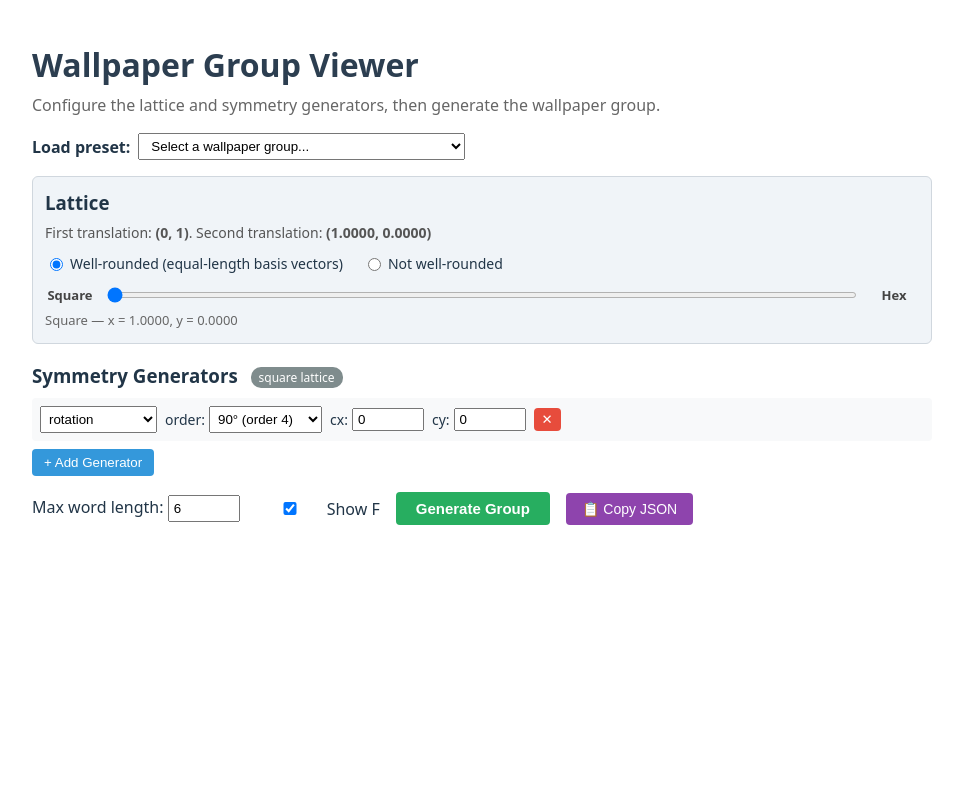
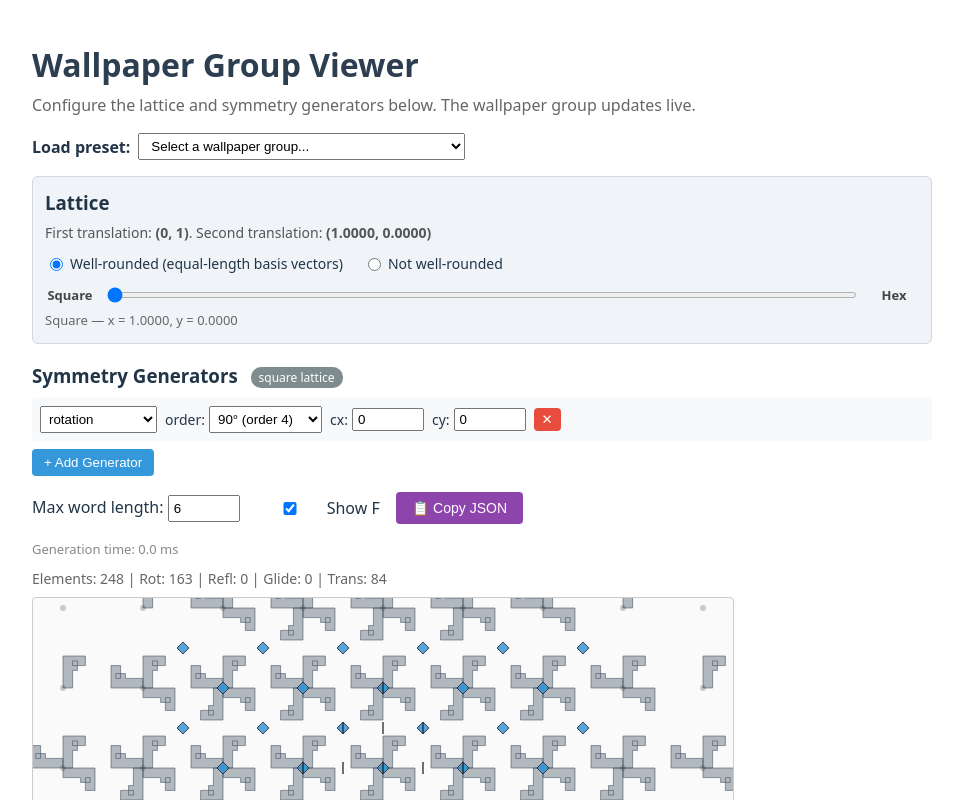
Before and after one commit to jacksonloper/yetanotherwallpaperviewer, a React (Vite) app: page / in a window 1280 px wide. Shown: the top 800 px of the page, without its empty margins (158-1121 px from the left). Built offline with nearby package versions, Linux system fonts and the light colour scheme.

Commit message:
Remove Generate Group button; auto-compute group live via useMemo with timing
Co-authored-by: jacksonloper <2056977+jacksonloper@users.noreply.github.com>
Agent-Logs-Url: https://github.com/jacksonloper/yetanotherwallpaperviewer/sessions/e340ee5d-656b-4b05-8246-a844a68cdc91

```diff
--- a/src/App.css
+++ b/src/App.css
@@ -210,15 +210,10 @@ h1 {
   padding: 4px;
 }
 
-.btn-generate {
-  background: #27ae60;
-  color: white;
-  border: none;
-  border-radius: 4px;
-  padding: 8px 20px;
-  cursor: pointer;
-  font-weight: bold;
-  font-size: 15px;
+.timing-info {
+  font-size: 13px;
+  color: #888;
+  margin-bottom: 8px;
 }
 
 .error-box {
--- a/src/App.jsx
+++ b/src/App.jsx
@@ -294,8 +294,6 @@ export default function App() {
     { type: 'rotation', order: 4, cx: '0', cy: '0' },
   ])
   const [maxWords, setMaxWords] = useState(6)
-  const [result, setResult] = useState(null)
-  const [error, setError] = useState(null)
   const [copySuccess, setCopySuccess] = useState(false)
   const [showF, setShowF] = useState(true)
   const [selectedPreset, setSelectedPreset] = useState('')
@@ -340,38 +338,33 @@ export default function App() {
     const isos = preset.generators()
     setGenerators(isometriesToEditorState(isos, newAllowed))
     prevLatticeType.current = newAllowed.latticeType
-    setResult(null)
-    setError(null)
   }
 
-  const generate = useCallback(() => {
+  // Auto-generate the group whenever inputs change
+  const groupResult = useMemo(() => {
     try {
-      // Build the two translation isometries from the lattice state
       const vec = latticeToVector(lattice)
       const t1 = translation(0, 1)
       const t2 = translation(vec.x, vec.y)
 
-      // Build non-translation isometries from generator editors
       const nonTransIsos = generators.map((g) => parseGenerator(g, allowedIso)).filter(Boolean)
 
       const allIsos = [t1, t2, ...nonTransIsos]
       const res = generateGroup(allIsos, maxWords)
       if (res.error) {
-        setError(res.error)
-        setResult(null)
-      } else {
-        setError(null)
-        const latticeVectors = {
-          v1: { x: 0, y: 1 },
-          v2: vec,
-        }
-        setResult({ elements: res.elements, latticeVectors })
+        return { result: null, error: res.error, timeMs: res.timeMs }
       }
+      const latticeVectors = {
+        v1: { x: 0, y: 1 },
+        v2: vec,
+      }
+      return { result: { elements: res.elements, latticeVectors }, error: null, timeMs: res.timeMs }
     } catch (err) {
-      setError(`Error: ${err.message}`)
-      setResult(null)
+      return { result: null, error: `Error: ${err.message}`, timeMs: 0 }
     }
   }, [generators, lattice, maxWords, allowedIso])
+
+  const { result, error, timeMs } = groupResult
 
   const copyToClipboard = useCallback(() => {
     const json = buildJsonSpec(lattice, generators, allowedIso)
@@ -385,7 +378,7 @@ export default function App() {
     <div className="app-container">
       <h1>Wallpaper Group Viewer</h1>
       <p className="subtitle">
-        Configure the lattice and symmetry generators, then generate the wallpaper group.
+        Configure the lattice and symmetry generators below. The wallpaper group updates live.
       </p>
 
       {/* Preset selector */}
@@ -443,12 +436,18 @@ export default function App() {
           <input type="checkbox" checked={showF} onChange={(e) => setShowF(e.target.checked)} />
           Show F
         </label>
-        <button className="btn-generate" onClick={generate}>Generate Group</button>
         <button className="btn-copy" onClick={copyToClipboard}>
           📋 Copy JSON
         </button>
         {copySuccess && <span className="copy-success">✓ Copied!</span>}
       </div>
+
+      {/* Timing info */}
+      {timeMs != null && (
+        <div className="timing-info">
+          Generation time: {timeMs.toFixed(1)} ms
+        </div>
+      )}
 
       {/* Error display */}
       {error && (
--- a/src/math/groupGenerator.js
+++ b/src/math/groupGenerator.js
@@ -61,9 +61,16 @@ function isDuplicate(elements, M) {
  * @param {Array} generators – list of isometry objects (must include
  *   exactly two that are pure translations forming a lattice).
  * @param {number} maxWords – maximum word length to expand.
- * @returns {{ elements: Array, error: string|null }}
+ * @returns {{ elements: Array, error: string|null, timeMs: number }}
  */
 export function generateGroup(generators, maxWords = 6) {
+  const t0 = performance.now();
+  const result = _generateGroup(generators, maxWords);
+  result.timeMs = performance.now() - t0;
+  return result;
+}
+
+function _generateGroup(generators, maxWords) {
   const MAX_ELEMENTS = 5000;
 
   // Identify the two translation generators
```
